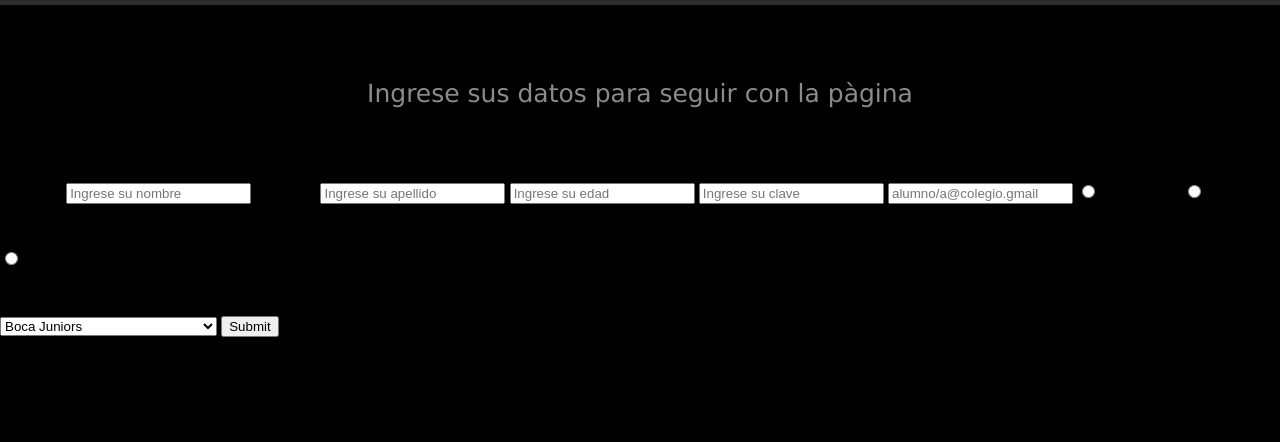
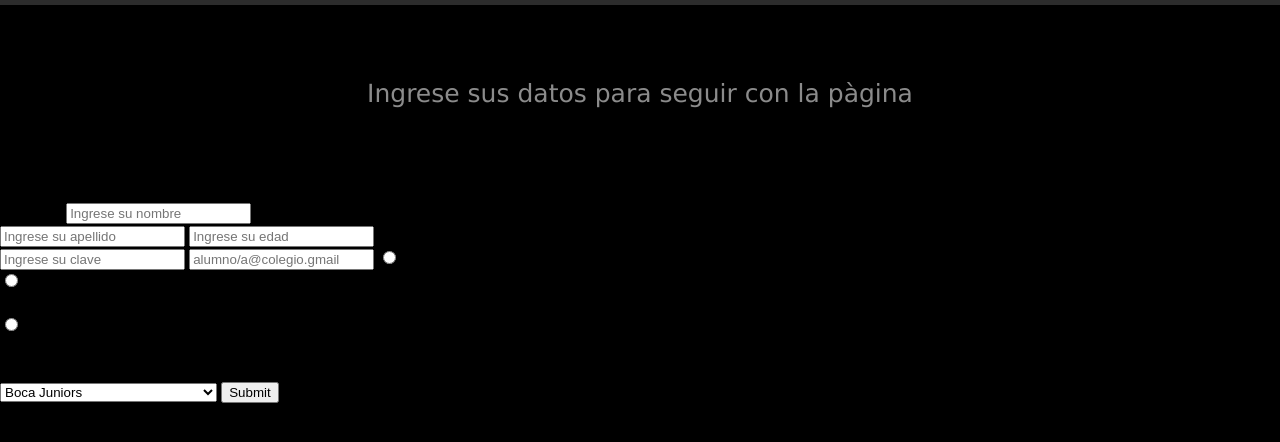
Before and after one commit to lucaynacho2012-byte/Del-Corpo-Marrone-Agencia-de-autos, a website: page nosotros.html in a window 1280 px wide. Shown: the part 206-648 px from the top of the page. Drawn offline with Linux system fonts and the light colour scheme.

Commit message:
1234567890

```diff
--- a/css/styles.css
+++ b/css/styles.css
@@ -156,3 +156,10 @@ width: 100%;
 footer{
   clear: both;
 }
+
+
+#formulario{
+  width: 500px;
+  height: 844px;
+  float: left;
+}
```
